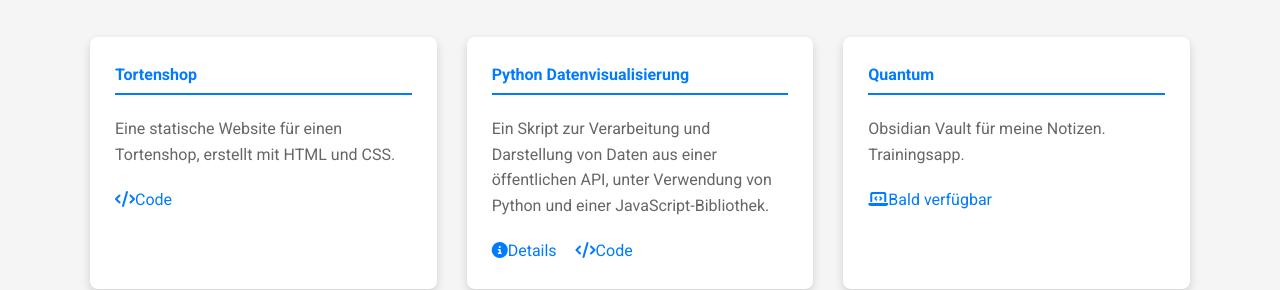
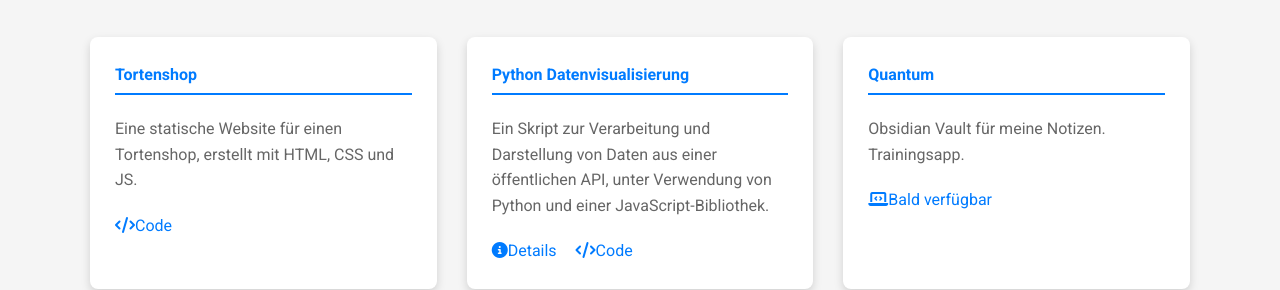
Before and after one commit to A2N1/A2N1.github.io, a plain HTML site: page index.html in a window 1280 px wide. Shown: the part 2058-2348 px from the top of the page. Drawn offline with Linux system fonts and the light colour scheme.

Commit message:
Update project description for Tortenshop to include JavaScript

```diff
--- a/index.html
+++ b/index.html
@@ -83,7 +83,7 @@
             <div class="project-grid">
                 <article class="project-card">
                     <h4>Tortenshop</h4>
-                    <p data-lang-de="Eine statische Website für einen Tortenshop, erstellt mit HTML und CSS." data-lang-en="A static website for a cake shop, created using HTML and CSS.">Eine statische Website für einen Tortenshop, erstellt mit HTML und CSS.</p>
+                    <p data-lang-de="Eine statische Website für einen Tortenshop, erstellt mit HTML, CSS und JS." data-lang-en="A static website for a cake shop, created using HTML, CSS and JS.">Eine statische Website für einen Tortenshop, erstellt mit HTML und CSS.</p>
                     <div class="links">
                         <a href="https://github.com/A2N1/Tortenwunder" target="_blank" data-lang-de="Code" data-lang-en="Code"><i class="fas fa-code"></i> Code</a>
                     </div>
```
